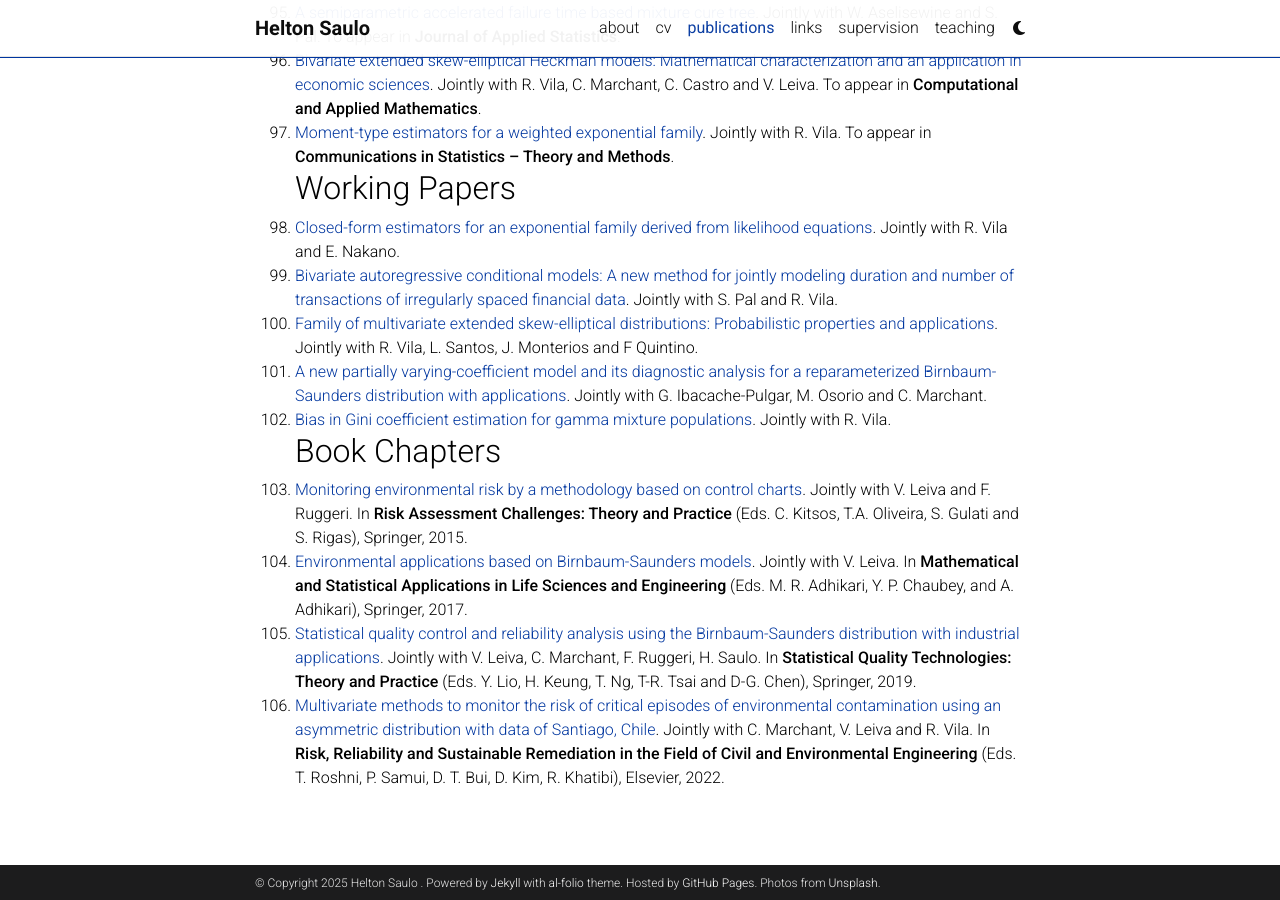
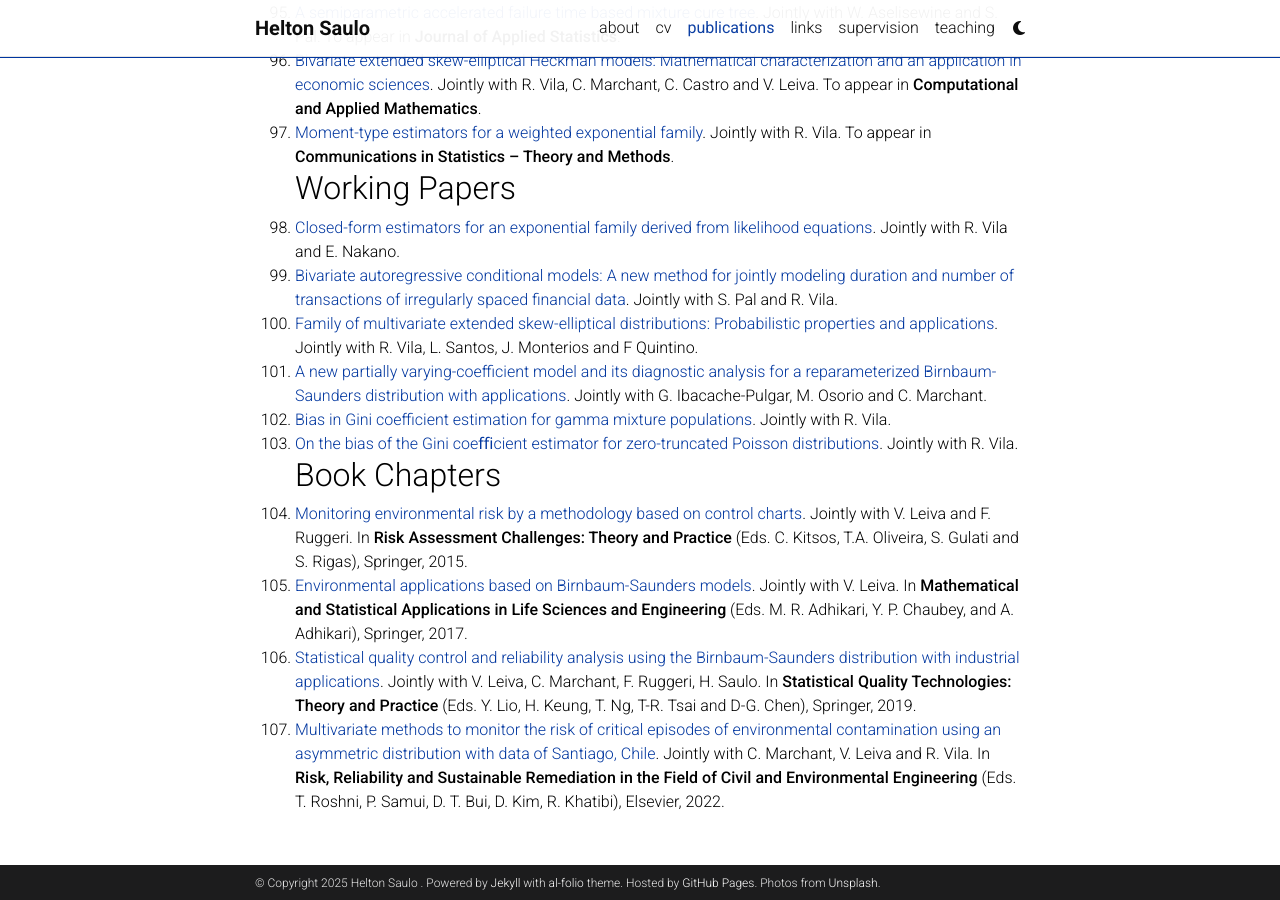
Before and after one commit to heltonsaulo/heltonsaulo.github.io, a Jekyll site: the page built from _pages/Journal.md, in a window 1280 px wide and 900 px high, scrolled down 5798 px. Built offline with Jekyll 4.4.1, drawn with Linux system fonts in a browser that asks for light colours; comment, search, counter and statistics services are not loaded; a style sheet for code colours, icons or effects is not loaded.

Commit message:
Update Journal.md

```diff
--- a/_pages/Journal.md
+++ b/_pages/Journal.md
@@ -112,8 +112,9 @@
   100.  [Family of multivariate extended skew-elliptical distributions: Probabilistic properties and applications](http://arxiv.org/abs/2408.17410). Jointly with R. Vila, L. Santos, J. Monterios and F Quintino.
   101.  [A new partially varying-coefficient model and its diagnostic analysis for a reparameterized Birnbaum-Saunders distribution with applications](https://). Jointly with G. Ibacache-Pulgar, M. Osorio and C. Marchant.
   102.  [Bias in Gini coefficient estimation for gamma mixture populations](http://arxiv.org/abs/2503.00690). Jointly with R. Vila.
+  103.  [On the bias of the Gini coeﬃcient estimator for zero-truncated Poisson distributions](http://arxiv.org/abs/2504.04518). Jointly with R. Vila.
 ## Book Chapters
- 102.  [Monitoring environmental risk by a methodology based on control charts](https://link.springer.com/chapter/10.1007/978-3-319-18029-8_14). Jointly with V. Leiva and F. Ruggeri. In **Risk Assessment Challenges: Theory and Practice** (Eds. C. Kitsos, T.A. Oliveira, S. Gulati and S. Rigas), Springer, 2015.
- 103.  [Environmental applications based on Birnbaum-Saunders models](https://link.springer.com/chapter/10.1007/978-981-10-5370-2_14). Jointly with V. Leiva. In **Mathematical and Statistical Applications in Life Sciences and Engineering** (Eds. M. R. Adhikari,  Y. P. Chaubey,  and A. Adhikari), Springer, 2017.
- 104.  [Statistical quality control and reliability analysis using the Birnbaum-Saunders distribution with industrial applications](https://link.springer.com/chapter/10.1007/978-3-030-20709-0_2). Jointly with V. Leiva, C. Marchant, F. Ruggeri, H. Saulo. In **Statistical Quality Technologies: Theory and Practice** (Eds. Y. Lio, H. Keung, T. Ng, T-R. Tsai and D-G. Chen), Springer, 2019.
- 105.  [Multivariate methods to monitor the risk of critical episodes of environmental contamination using an asymmetric distribution with data of Santiago, Chile](https://doi.org/10.1016/B978-0-323-85698-0.00024-1). Jointly with C. Marchant, V. Leiva and R. Vila. In **Risk, Reliability and Sustainable Remediation in the Field of Civil and Environmental Engineering** (Eds. T. Roshni, P. Samui, D. T. Bui, D. Kim, R. Khatibi), Elsevier, 2022.
+ 104.  [Monitoring environmental risk by a methodology based on control charts](https://link.springer.com/chapter/10.1007/978-3-319-18029-8_14). Jointly with V. Leiva and F. Ruggeri. In **Risk Assessment Challenges: Theory and Practice** (Eds. C. Kitsos, T.A. Oliveira, S. Gulati and S. Rigas), Springer, 2015.
+ 105.  [Environmental applications based on Birnbaum-Saunders models](https://link.springer.com/chapter/10.1007/978-981-10-5370-2_14). Jointly with V. Leiva. In **Mathematical and Statistical Applications in Life Sciences and Engineering** (Eds. M. R. Adhikari,  Y. P. Chaubey,  and A. Adhikari), Springer, 2017.
+ 106.  [Statistical quality control and reliability analysis using the Birnbaum-Saunders distribution with industrial applications](https://link.springer.com/chapter/10.1007/978-3-030-20709-0_2). Jointly with V. Leiva, C. Marchant, F. Ruggeri, H. Saulo. In **Statistical Quality Technologies: Theory and Practice** (Eds. Y. Lio, H. Keung, T. Ng, T-R. Tsai and D-G. Chen), Springer, 2019.
+ 107.  [Multivariate methods to monitor the risk of critical episodes of environmental contamination using an asymmetric distribution with data of Santiago, Chile](https://doi.org/10.1016/B978-0-323-85698-0.00024-1). Jointly with C. Marchant, V. Leiva and R. Vila. In **Risk, Reliability and Sustainable Remediation in the Field of Civil and Environmental Engineering** (Eds. T. Roshni, P. Samui, D. T. Bui, D. Kim, R. Khatibi), Elsevier, 2022.
```
